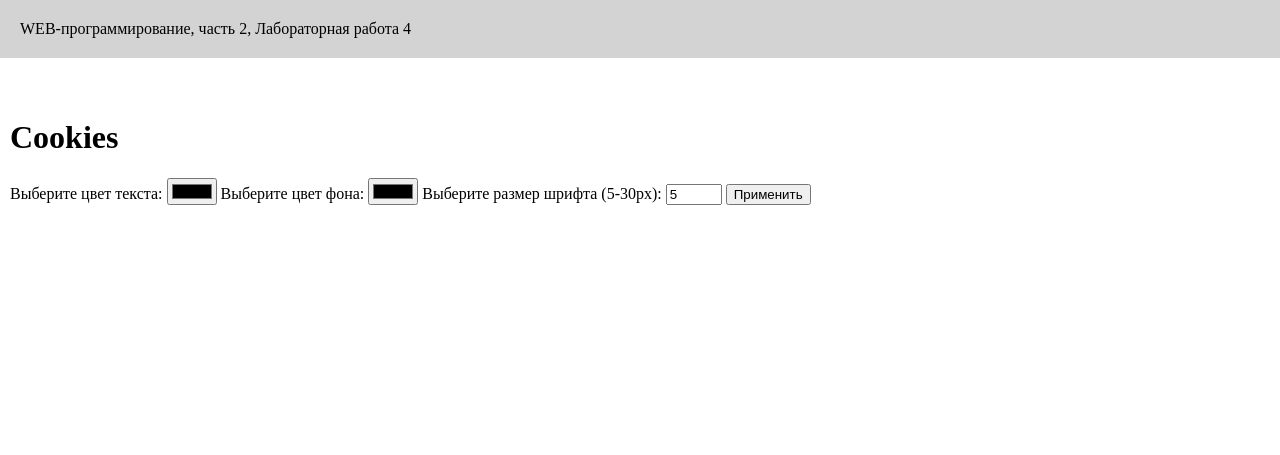
After one commit to PonchTwitch/MyLabs2, a Flask app: page /lab4/cookies/ in a window 1280 px wide. The commit adds this page. Shown: the top 455 px of the page. Run offline with Flask 3, Linux system fonts and the light colour scheme.

Commit message:
Фон и размер текста

```diff
--- a/lab4.py
+++ b/lab4.py
@@ -1,4 +1,4 @@
-from flask import Blueprint, render_template, request
+from flask import Blueprint, render_template, request, redirect
 lab4 = Blueprint('lab4',__name__)
 
 @lab4.route('/lab4/')
@@ -94,3 +94,28 @@ def order_grain():
         return render_template('ordergrain.html', message=message)
 
     return render_template('ordergrain.html')
+
+@lab4.route('/lab4/cookies/', methods=['GET', 'POST'])
+def cookies():
+    error = None
+
+    if request.method == 'POST':
+        color = request.form.get('color')
+        bg_color = request.form.get('bg_color')
+        font_size = request.form.get('font_size')
+
+        if color == bg_color:
+            error = "Цвет текста не должен совпадать с цветом фона."
+
+        font_size = int(font_size)
+        if font_size < 5 or font_size > 30:
+            error = "Размер шрифта должен быть от 5px до 30px."
+
+        if error is None:
+            response = redirect('/lab4/cookies/')
+            response.set_cookie('color', color)
+            response.set_cookie('bg_color', bg_color)
+            response.set_cookie('font_size', str(font_size))
+            return response
+
+    return render_template('cookies.html', error=error)
--- a/templates/base.html
+++ b/templates/base.html
@@ -5,6 +5,15 @@
     <meta name="viewport" content="width=device-width, initial-scale=1.0">
     <title>Юнус Салманов. {% block lab %}{% endblock %}</title>
     <link rel="stylesheet" href="{{ url_for('static', filename='main.css') }}">
+    {% if request.cookies.get('color') and request.cookies.get('bg_color') and request.cookies.get('font_size') %}
+    <style>
+        body {
+            color: {{ request.cookies.get('color') }};
+            background-color: {{ request.cookies.get('bg_color') }};
+            font-size: {{ request.cookies.get('font_size') }}px;
+        }
+    </style>
+    {% endif %}
 </head>
 <body>
     <header>
--- /dev/null
+++ b/templates/cookies.html
@@ -0,0 +1,24 @@
+{% extends "base.html" %}
+
+{% block lab %}Лабораторная работа 4{% endblock %}
+
+{% block main %}
+
+    <h1>Cookies</h1>
+    <form class="fridge" method="post">
+        <label class="fridge-label-input" for="color">Выберите цвет текста:</label>
+        <input class="fridge-label-input" type="color" id="color" name="color">
+
+        <label class="fridge-label-input" for="bg_color">Выберите цвет фона:</label>
+        <input class="fridge-label-input" type="color" id="bg_color" name="bg_color">
+
+        <label class="fridge-label-input" for="font_size">Выберите размер шрифта (5-30px):</label>
+        <input class="fridge-label-input" type="number" id="font_size" name="font_size" value="5" min="5" max="30">
+
+        <button class="submit" type="submit">Применить</button>
+        {% if error %}
+        <div class="error-message">{{ error }}</div>
+        {% endif %}
+    </form>
+
+{% endblock %}
--- a/templates/lab4.html
+++ b/templates/lab4.html
@@ -16,6 +16,9 @@
         <li>
             <a href="/lab4/ordergrain">Заказ зерна</a>
         </li>
+        <li>
+            <a href="/lab4/cookies">Куки</a>
+        </li>
     </ol>
 
     <a href="/menu">Меню</a>
```
